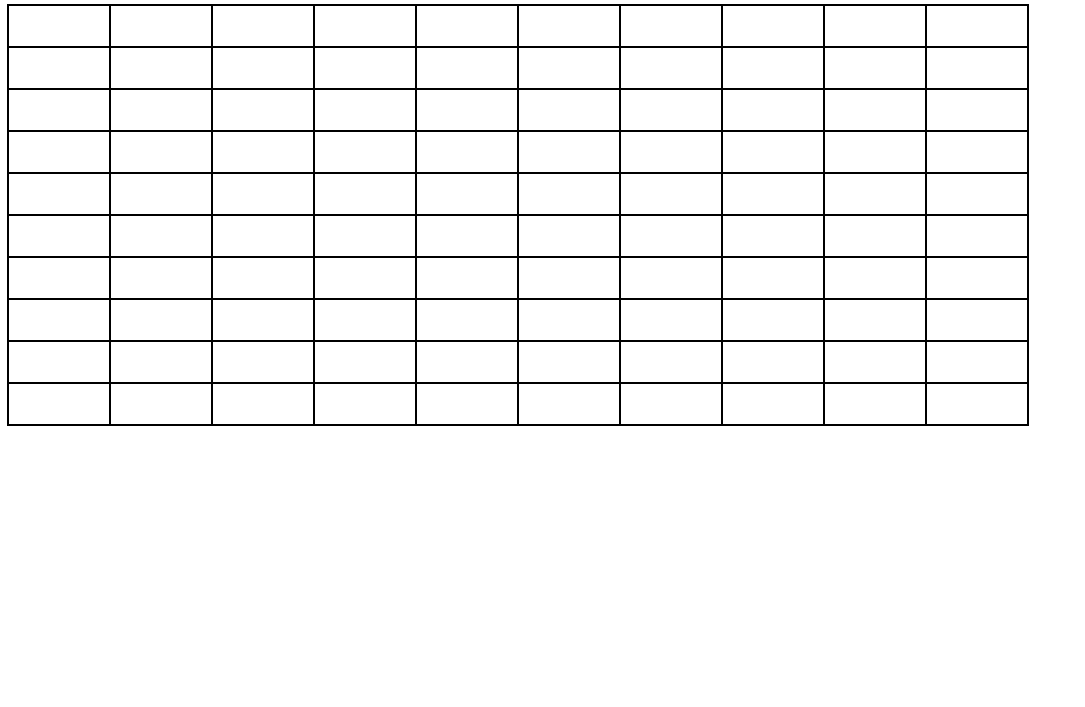
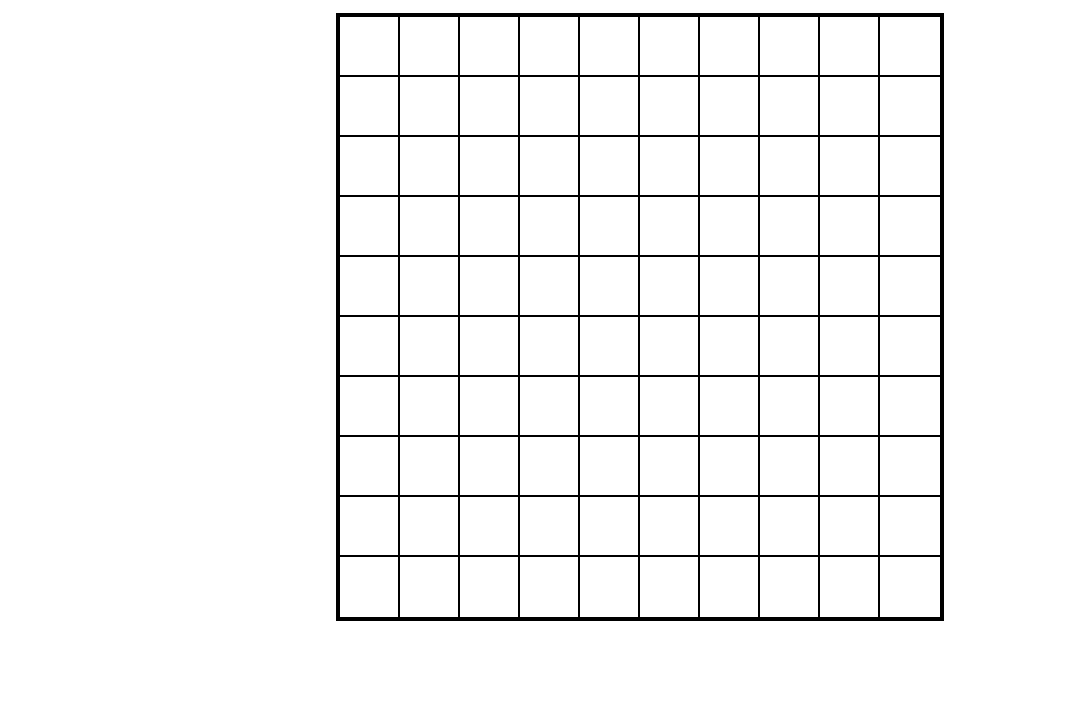
Before and after one commit to UlmM35/etch-a-sketch-odin, a plain HTML site: page index.html in a window 1280 px wide. Shown: the part 122-829 px from the top of the page, without its empty margins (0-1085 px from the left). Drawn offline with Linux system fonts and the light colour scheme.

Commit message:
Finished project styling

```diff
--- a/style.css
+++ b/style.css
@@ -1,6 +1,9 @@
 body {
     min-height: 100vh;
     background-color: white;
+    display: flex;
+    flex-direction: column;
+    align-items: center;
 }
 
 .header {
@@ -17,23 +20,22 @@ body {
 }
 
 #container {
-    display: flex;
+    height: 600px;
+    width: 600px;
+    border: 4px solid black;
 }
 
 .row {
     display: flex;
-    flex-direction: column;
     background-color: black;
 }
 
 .square {
-    display: flex;
-    flex: 1;
+    flex:1 1 auto;
     border: 2px solid black;
-    padding: 20px;
     background-color: white;
 }
 
 .row > .square {
-    margin: -1px;
+    margin: -2px;
 }
```
